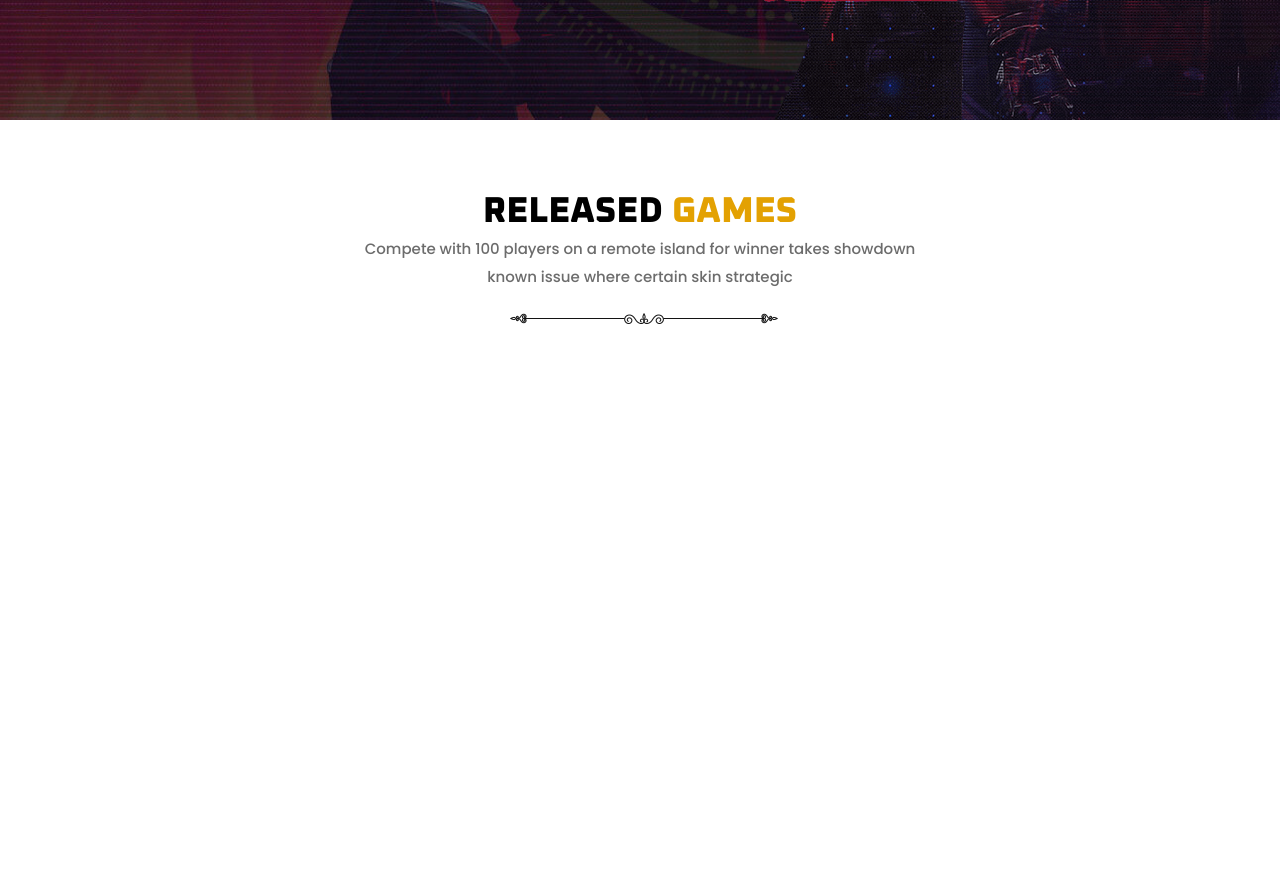
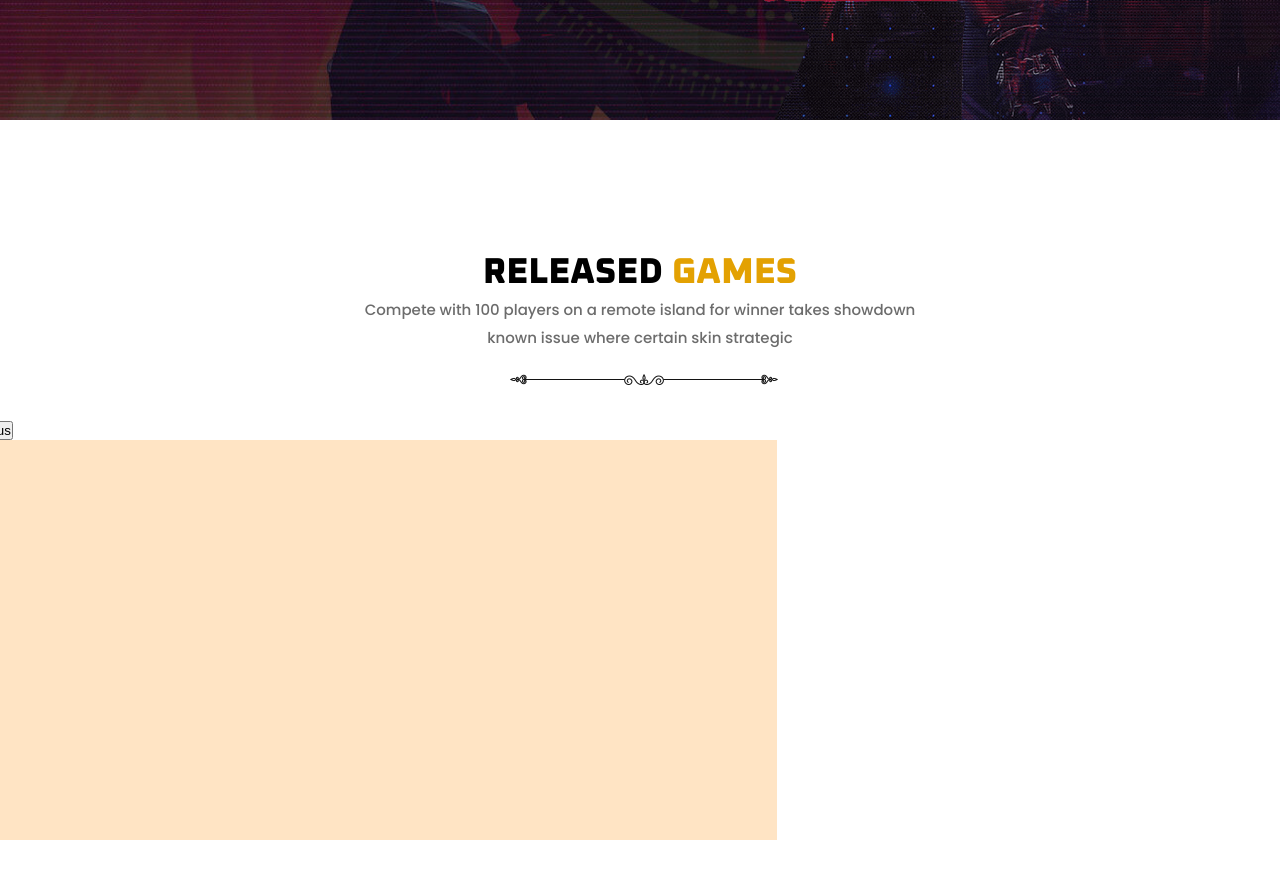
Before and after one commit to lukosafridi/Lukos-Geco, a React (Vite) app: page / in a window 1280 px wide. Shown: the part 760-1638 px from the top of the page. Built offline with nearby package versions, Linux system fonts and the light colour scheme.

Commit message:
slider start

```diff
--- a/src/components/releasedgames/Releasedgames.jsx
+++ b/src/components/releasedgames/Releasedgames.jsx
@@ -1,5 +1,66 @@
 import React from 'react';
-import './releasedgames.scss'
+import './releasedgames.scss';
+import Slider from "react-slick";
+
+
+
+const Responsive = () => {
+    var settings = {
+      dots: false,
+      infinite: true,
+      speed: 500,
+      slidesToShow: 1,
+      slidesToScroll: 1,
+      initialSlide: 0,
+      responsive: [
+        {
+          breakpoint: 1024,
+          settings: {
+            slidesToShow: 1,
+            slidesToScroll: 1,
+            infinite: true,
+            dots: false
+          }
+        },
+        {
+          breakpoint: 600,
+          settings: {
+            slidesToShow: 1,
+            slidesToScroll: 1,
+            initialSlide: 1
+          }
+        },
+        {
+          breakpoint: 480,
+          settings: {
+            slidesToShow: 1,
+            slidesToScroll: 1
+          }
+        }
+      ]
+    };
+    return (
+      <div className="slider-container">
+        <Slider {...settings}>
+          <div>
+            <h3>1</h3>
+          </div>
+          <div>
+            <h3>2</h3>
+          </div>
+          <div>
+            <h3>3</h3>
+          </div>
+          <div>
+            <h3>4</h3>
+          </div>
+        </Slider>
+      </div>
+    );
+  }
+
+
+
 
 const Releasedgames = () => {
     return (
@@ -9,7 +70,12 @@ const Releasedgames = () => {
                 <p>Compete with 100 players on a remote island for winner takes showdown known issue where certain skin strategic</p>
             </div>
             <div className="released-games-slider">
+                <div className='hori-slider'>
+                    <Responsive />
+                </div>
+                <div className="veri-slider">
 
+                </div>
             </div>
         </div>
     )
--- a/src/components/releasedgames/releasedgames.scss
+++ b/src/components/releasedgames/releasedgames.scss
@@ -2,6 +2,10 @@
     width: 100%;
     height: 100vh;
     // background-color: purple;
+    display: flex;
+    flex-direction: column;
+    align-items: center;
+    justify-content: center;
 
 
 
@@ -20,7 +24,7 @@
             font-family: 'Oxanium';
             font-weight: 800;
 
-            span{
+            span {
                 color: var(--primarycolor);
             }
         }
@@ -47,4 +51,45 @@
             background-repeat: no-repeat;
         }
     }
+
+
+    .released-games-slider {
+        width: 1366px;
+        position: relative;
+
+        .hori-slider {
+            width: 60%;
+            height: 100%;
+            overflow: hidden;
+            // background-color: aquamarine;
+
+
+
+            .slider-container {
+
+
+
+                .slick-list{
+
+
+                    .slick-track {
+                        display: flex;
+
+
+                        .slick-slide {
+                            height: 400px;
+                            background-color: bisque;
+                        }
+                    }
+                }
+            }
+
+
+
+
+
+
+
+        }
+    }
 }
```
